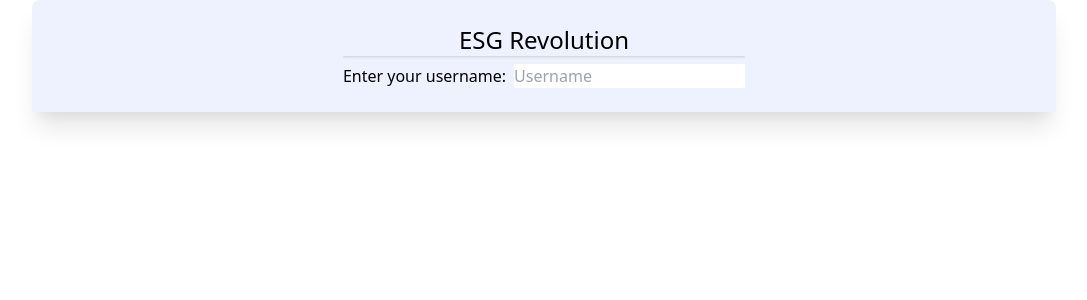
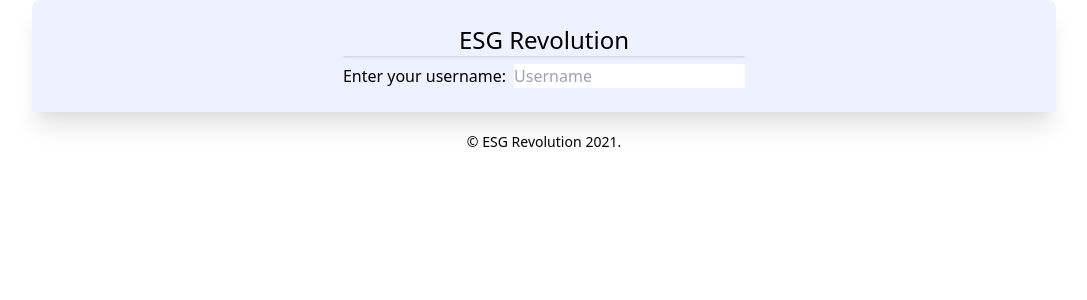
Before and after one commit to romanaccio/ESGRApp, a React (Create React App) app: page / in a window 1280 px wide. Shown: the top 300 px of the page, without its empty margins (96-1183 px from the left). Built offline with nearby package versions, Linux system fonts and the light colour scheme.

Commit message:
add a footer

```diff
--- /dev/null
+++ b/src/components/Footer.jsx
@@ -0,0 +1,23 @@
+import React from 'react';
+import { Link } from 'react-router-dom';
+import * as MISC from '../const/miscConsts';
+
+const Footer = () => {
+  return (
+    <footer className='pt-5'>
+      <div className='text-center'>
+        <p className='text-sm'>
+          &copy;
+          <span className='px-1 '>
+            <Link className='hover:underline' to='/'>
+              {MISC.APP_NAME}
+            </Link>
+          </span>
+          2021.
+        </p>
+      </div>
+    </footer>
+  );
+};
+
+export default Footer;
--- a/src/components/Survey.tsx
+++ b/src/components/Survey.tsx
@@ -61,6 +61,7 @@ class Survey extends Component<SurveyProps> {
     // parameters as per the spec
     const { loading, index } = this.state;
     const len = this.state.responses.length;
+
     const card = this.state.responses[index];
     let nextCard = defaultArticle;
     if (index < len - 1) nextCard = this.state.responses[index + 1];
--- a/src/pages/Home.tsx
+++ b/src/pages/Home.tsx
@@ -1,12 +1,16 @@
 import React from 'react';
 import Box from '../components/Box';
+import Footer from '../components/Footer';
 import Login from '../components/Login';
 import { APP_NAME } from '../const/miscConsts';
 const Home = () => {
   return (
-    <Box title={APP_NAME}>
-      <Login />
-    </Box>
+    <>
+      <Box title={APP_NAME}>
+        <Login />
+      </Box>
+      <Footer />
+    </>
   );
 };
 
--- a/src/pages/ResultsPage.tsx
+++ b/src/pages/ResultsPage.tsx
@@ -1,7 +1,13 @@
 import React from 'react';
+import Footer from '../components/Footer';
 
 const ResultsPage = () => {
-  return <div>Results</div>;
+  return (
+    <div className='flex h-screen justify-center items-center'>
+      <p className='text-center text-4xl font-bold'>Sorry, not results yet!</p>
+      <Footer />
+    </div>
+  );
 };
 
 export default ResultsPage;
--- a/src/pages/SurveyPage.tsx
+++ b/src/pages/SurveyPage.tsx
@@ -1,5 +1,11 @@
 import React from 'react';
+import Footer from '../components/Footer';
 import Survey from '../components/Survey';
-const SurveyPage = () => <Survey />;
+const SurveyPage = () => (
+  <>
+    <Survey />
+    <Footer />
+  </>
+);
 
 export default SurveyPage;
```
Also changed, not shown: 2 other files (tests, documents, lock files or other folders).
